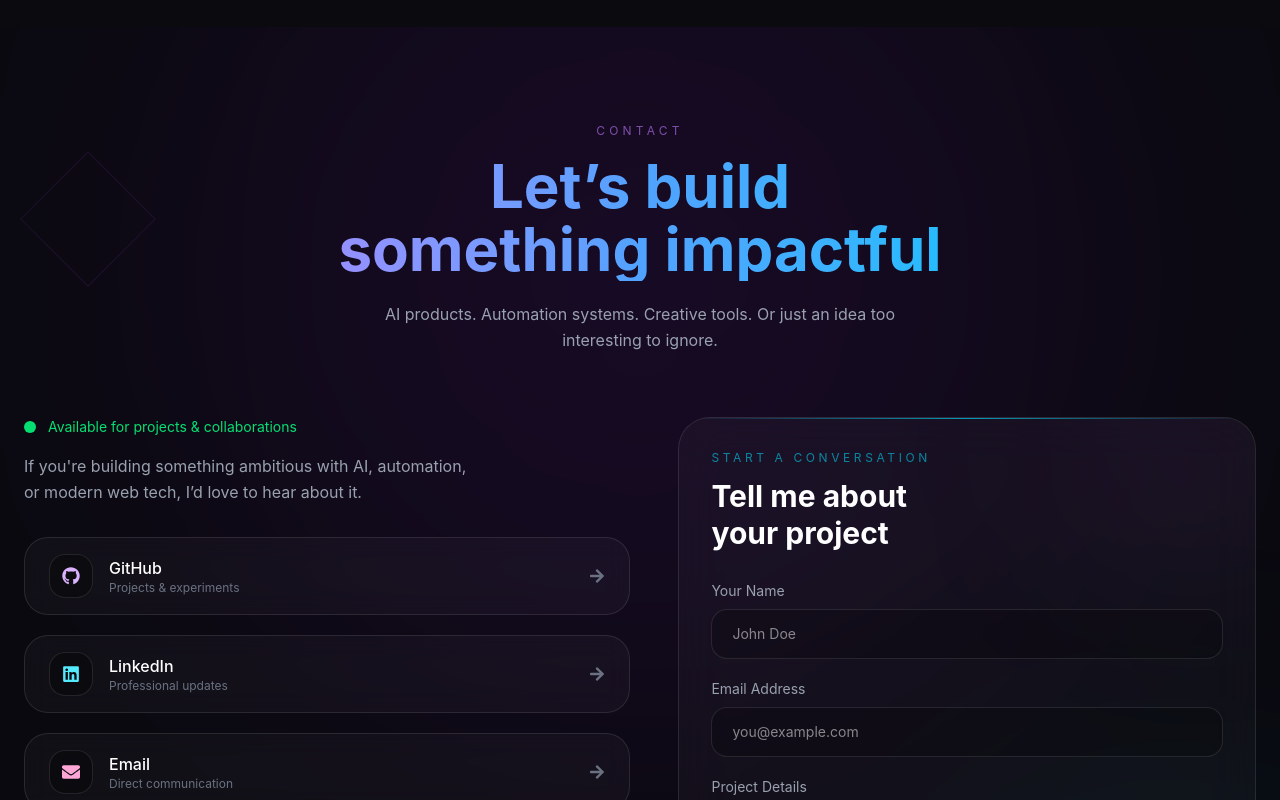
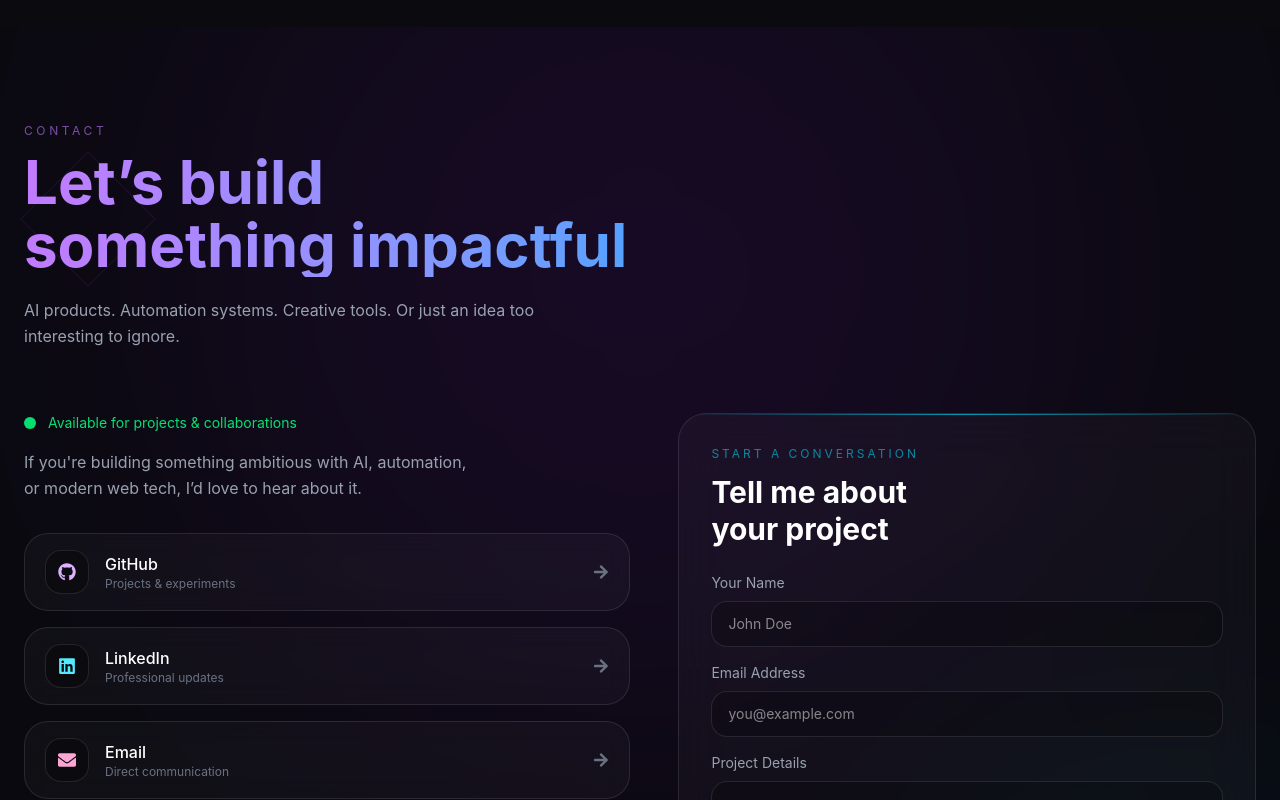
Before and after one commit to Himanshu110109/portfolio, a React (Vite) app: page / in a window 1280 px wide. Shown: the part 4240-5040 px from the top of the page. Built offline with nearby package versions, Linux system fonts and the light colour scheme.

Commit message:
Update Contact.jsx

```diff
--- a/src/components/Contact.jsx
+++ b/src/components/Contact.jsx
@@ -33,39 +33,43 @@ export default function Contact() {
   return (
     <section
       id="contact"
-      className="relative py-16 md:py-24 px-4 sm:px-6 overflow-hidden"
+      className="relative py-14 md:py-24 px-4 sm:px-6 overflow-hidden"
     >
+
       {/* BACKGROUND */}
       <div className="absolute inset-0 pointer-events-none overflow-hidden">
+
         <div className="absolute top-[-180px] left-1/2 -translate-x-1/2 w-[850px] h-[850px] bg-purple-600/10 blur-[180px] rounded-full" />
 
         <div className="absolute bottom-[-120px] right-[-100px] w-[420px] h-[420px] bg-cyan-500/10 blur-[140px] rounded-full" />
 
-        <div className="absolute top-36 left-10 w-24 h-24 border border-purple-500/10 rotate-45" />
+        {/* Removed decorative shapes on mobile */}
+        <div className="hidden md:block absolute top-36 left-10 w-24 h-24 border border-purple-500/10 rotate-45" />
 
-        <div className="absolute bottom-20 left-1/3 w-32 h-32 border border-cyan-400/10 rounded-full" />
+        <div className="hidden md:block absolute bottom-20 left-1/3 w-32 h-32 border border-cyan-400/10 rounded-full" />
       </div>
 
       <div className="max-w-7xl mx-auto relative z-10">
 
         {/* HEADER */}
         <motion.div
-          initial={{ opacity: 0, y: 30 }}
+          initial={{ opacity: 0, y: 20 }}
           whileInView={{ opacity: 1, y: 0 }}
-          transition={{ duration: 0.7 }}
-          className="text-center mb-12 md:mb-16 px-2"
+          transition={{ duration: 0.6 }}
+          className="mb-10 md:mb-16"
         >
-          <p className="text-xs uppercase tracking-[0.35em] text-purple-400/60 mb-4">
+
+          <p className="text-xs uppercase tracking-[0.3em] text-purple-400/60 mb-3 text-left">
             CONTACT
           </p>
 
-          <h2 className="text-4xl sm:text-5xl md:text-6xl font-bold leading-[1.05] gradient-text">
+          <h2 className="text-3xl sm:text-5xl md:text-6xl font-bold leading-[1.05] gradient-text text-left">
             Let’s build
             <br />
             something impactful
           </h2>
 
-          <p className="max-w-xl mx-auto text-gray-400 text-sm sm:text-base mt-5 leading-relaxed text-center">
+          <p className="max-w-xl text-gray-400 text-sm sm:text-base mt-5 leading-relaxed text-left">
             AI products. Automation systems. Creative tools.
             Or just an idea too interesting to ignore.
           </p>
@@ -76,15 +80,16 @@ export default function Contact() {
 
           {/* LEFT SIDE */}
           <motion.div
-            initial={{ opacity: 0, x: -40 }}
+            initial={{ opacity: 0, x: -30 }}
             whileInView={{ opacity: 1, x: 0 }}
-            transition={{ duration: 0.7 }}
-            className="relative w-full min-w-0 flex flex-col items-center lg:items-start text-center lg:text-left"
+            transition={{ duration: 0.6 }}
+            className="relative w-full"
           >
 
             {/* STATUS */}
-            <div className="mb-8 flex flex-col items-center lg:items-start">
-              <div className="flex items-center gap-3 mb-4 justify-center lg:justify-start">
+            <div className="mb-8">
+
+              <div className="flex items-center gap-3 mb-4">
                 <div className="relative flex h-3 w-3">
                   <span className="animate-ping absolute inline-flex h-full w-full rounded-full bg-green-400 opacity-75" />
                   <span className="relative inline-flex rounded-full h-3 w-3 bg-green-400" />
@@ -95,7 +100,7 @@ export default function Contact() {
                 </p>
               </div>
 
-              <p className="text-gray-400 leading-relaxed text-sm sm:text-base max-w-md text-center lg:text-left">
+              <p className="text-gray-400 leading-relaxed text-sm sm:text-base max-w-md text-left">
                 If you're building something ambitious with AI,
                 automation, or modern web tech,
                 I’d love to hear about it.
@@ -103,35 +108,34 @@ export default function Contact() {
             </div>
 
             {/* SOCIALS DESKTOP */}
-            <div className="hidden sm:flex flex-col space-y-5 w-full">
+            <div className="hidden sm:flex flex-col space-y-4 w-full">
 
               {/* GITHUB */}
               <a
                 href="https://github.com/Himanshu110109"
                 target="_blank"
                 rel="noreferrer"
-                className="group relative flex items-center justify-between gap-4 overflow-hidden rounded-3xl border border-white/10 bg-white/[0.03] backdrop-blur-md px-5 sm:px-6 py-4 hover:border-purple-500/40 transition-all duration-300 w-full"
+                className="group relative flex items-center justify-between gap-4 overflow-hidden rounded-3xl border border-white/10 bg-white/[0.03] backdrop-blur-md px-5 py-4 hover:border-purple-500/40 transition-all duration-300"
               >
-                <div className="absolute inset-0 bg-gradient-to-r from-purple-500/0 via-purple-500/5 to-cyan-500/0 opacity-0 group-hover:opacity-100 transition duration-500" />
 
-                <div className="relative z-10 flex items-center gap-4 flex-1 min-w-0">
+                <div className="flex items-center gap-4">
 
                   <div className="w-11 h-11 rounded-2xl bg-black/30 border border-white/10 flex items-center justify-center text-lg text-purple-300 shrink-0">
                     <FaGithub />
                   </div>
 
-                  <div className="min-w-0 text-left">
-                    <p className="text-white font-medium truncate">
+                  <div>
+                    <p className="text-white font-medium">
                       GitHub
                     </p>
 
-                    <p className="text-gray-500 text-xs truncate">
+                    <p className="text-gray-500 text-xs">
                       Projects & experiments
                     </p>
                   </div>
                 </div>
 
-                <FaArrowRight className="relative z-10 text-gray-500 group-hover:text-purple-400 group-hover:translate-x-1 transition-all shrink-0" />
+                <FaArrowRight className="text-gray-500 group-hover:text-purple-400 group-hover:translate-x-1 transition-all shrink-0" />
               </a>
 
               {/* LINKEDIN */}
@@ -139,66 +143,64 @@ export default function Contact() {
                 href="https://www.linkedin.com/in/himanshu-chandani-9a91b13b7/"
                 target="_blank"
                 rel="noreferrer"
-                className="group relative flex items-center justify-between gap-4 overflow-hidden rounded-3xl border border-white/10 bg-white/[0.03] backdrop-blur-md px-5 sm:px-6 py-4 hover:border-cyan-500/40 transition-all duration-300 w-full"
+                className="group relative flex items-center justify-between gap-4 overflow-hidden rounded-3xl border border-white/10 bg-white/[0.03] backdrop-blur-md px-5 py-4 hover:border-cyan-500/40 transition-all duration-300"
               >
-                <div className="absolute inset-0 bg-gradient-to-r from-cyan-500/0 via-cyan-500/5 to-blue-500/0 opacity-0 group-hover:opacity-100 transition duration-500" />
 
-                <div className="relative z-10 flex items-center gap-4 flex-1 min-w-0">
+                <div className="flex items-center gap-4">
 
                   <div className="w-11 h-11 rounded-2xl bg-black/30 border border-white/10 flex items-center justify-center text-lg text-cyan-300 shrink-0">
                     <FaLinkedin />
                   </div>
 
-                  <div className="min-w-0 text-left">
-                    <p className="text-white font-medium truncate">
+                  <div>
+                    <p className="text-white font-medium">
                       LinkedIn
                     </p>
 
-                    <p className="text-gray-500 text-xs truncate">
+                    <p className="text-gray-500 text-xs">
                       Professional updates
                     </p>
                   </div>
                 </div>
 
-                <FaArrowRight className="relative z-10 text-gray-500 group-hover:text-cyan-400 group-hover:translate-x-1 transition-all shrink-0" />
+                <FaArrowRight className="text-gray-500 group-hover:text-cyan-400 group-hover:translate-x-1 transition-all shrink-0" />
               </a>
 
               {/* EMAIL */}
               <a
                 href="mailto:himanshu110109@gmail.com"
-                className="group relative flex items-center justify-between gap-4 overflow-hidden rounded-3xl border border-white/10 bg-white/[0.03] backdrop-blur-md px-5 sm:px-6 py-4 hover:border-pink-500/40 transition-all duration-300 w-full"
+                className="group relative flex items-center justify-between gap-4 overflow-hidden rounded-3xl border border-white/10 bg-white/[0.03] backdrop-blur-md px-5 py-4 hover:border-pink-500/40 transition-all duration-300"
               >
-                <div className="absolute inset-0 bg-gradient-to-r from-pink-500/0 via-pink-500/5 to-purple-500/0 opacity-0 group-hover:opacity-100 transition duration-500" />
 
-                <div className="relative z-10 flex items-center gap-4 flex-1 min-w-0">
+                <div className="flex items-center gap-4">
 
                   <div className="w-11 h-11 rounded-2xl bg-black/30 border border-white/10 flex items-center justify-center text-lg text-pink-300 shrink-0">
                     <FaEnvelope />
                   </div>
 
-                  <div className="min-w-0 text-left">
-                    <p className="text-white font-medium truncate">
+                  <div>
+                    <p className="text-white font-medium">
                       Email
                     </p>
 
-                    <p className="text-gray-500 text-xs truncate">
+                    <p className="text-gray-500 text-xs">
                       Direct communication
                     </p>
                   </div>
                 </div>
 
-                <FaArrowRight className="relative z-10 text-gray-500 group-hover:text-pink-400 group-hover:translate-x-1 transition-all shrink-0" />
+                <FaArrowRight className="text-gray-500 group-hover:text-pink-400 group-hover:translate-x-1 transition-all shrink-0" />
               </a>
             </div>
 
             {/* SOCIALS MOBILE */}
-            <div className="flex sm:hidden items-center justify-center gap-4 mt-8">
+            <div className="flex sm:hidden items-center gap-4 mt-8">
 
               <a
                 href="https://github.com/Himanshu110109"
                 target="_blank"
                 rel="noreferrer"
-                className="w-14 h-14 rounded-2xl border border-white/10 bg-white/[0.03] backdrop-blur-md flex items-center justify-center text-purple-300 text-xl"
+                className="w-12 h-12 rounded-2xl border border-white/10 bg-white/[0.03] backdrop-blur-md flex items-center justify-center text-purple-300 text-lg"
               >
                 <FaGithub />
               </a>
@@ -207,14 +209,14 @@ export default function Contact() {
                 href="https://www.linkedin.com/in/himanshu-chandani-9a91b13b7/"
                 target="_blank"
                 rel="noreferrer"
-                className="w-14 h-14 rounded-2xl border border-white/10 bg-white/[0.03] backdrop-blur-md flex items-center justify-center text-cyan-300 text-xl"
+                className="w-12 h-12 rounded-2xl border border-white/10 bg-white/[0.03] backdrop-blur-md flex items-center justify-center text-cyan-300 text-lg"
               >
                 <FaLinkedin />
               </a>
 
               <a
                 href="mailto:himanshu110109@gmail.com"
-                className="w-14 h-14 rounded-2xl border border-white/10 bg-white/[0.03] backdrop-blur-md flex items-center justify-center text-pink-300 text-xl"
+                className="w-12 h-12 rounded-2xl border border-white/10 bg-white/[0.03] backdrop-blur-md flex items-center justify-center text-pink-300 text-lg"
               >
                 <FaEnvelope />
               </a>
@@ -224,28 +226,27 @@ export default function Contact() {
           {/* FORM */}
           <motion.form
             onSubmit={handleSubmit}
-            initial={{ opacity: 0, x: 40 }}
+            initial={{ opacity: 0, x: 30 }}
             whileInView={{ opacity: 1, x: 0 }}
-            transition={{ duration: 0.7 }}
-            className="relative rounded-[32px] border border-white/10 bg-white/[0.03] backdrop-blur-xl p-6 sm:p-8 overflow-hidden w-full"
+            transition={{ duration: 0.6 }}
+            className="relative rounded-[28px] border border-white/10 bg-white/[0.03] backdrop-blur-xl p-5 sm:p-8 overflow-hidden w-full"
           >
 
-            {/* GLOW */}
+            {/* TOP GLOW */}
             <div className="absolute top-0 left-0 w-full h-px bg-gradient-to-r from-transparent via-cyan-400/70 to-transparent" />
-
-            <div className="absolute -top-20 right-[-50px] w-[220px] h-[220px] bg-purple-500/10 blur-[100px] rounded-full" />
 
             <input type="hidden" name="_captcha" value="false" />
             <input type="hidden" name="_template" value="table" />
             <input type="text" name="_honey" style={{ display: "none" }} />
 
             {/* FORM HEADER */}
-            <div className="mb-7 relative z-10 text-center lg:text-left">
-              <p className="text-xs uppercase tracking-[0.3em] text-cyan-400/60 mb-3">
+            <div className="mb-6 relative z-10">
+
+              <p className="text-xs uppercase tracking-[0.25em] text-cyan-400/60 mb-3 text-left">
                 START A CONVERSATION
               </p>
 
-              <h3 className="text-2xl sm:text-3xl font-bold text-white leading-tight">
+              <h3 className="text-2xl sm:text-3xl font-bold text-white leading-tight text-left">
                 Tell me about
                 <br />
                 your project
@@ -253,7 +254,7 @@ export default function Contact() {
             </div>
 
             {/* INPUTS */}
-            <div className="space-y-5 relative z-10">
+            <div className="space-y-4 relative z-10">
 
               <div>
                 <label className="text-sm text-gray-400 mb-2 block text-left">
@@ -265,7 +266,7 @@ export default function Contact() {
                   name="name"
                   required
                   placeholder="John Doe"
-                  className="w-full rounded-2xl border border-white/10 bg-black/20 px-5 py-3.5 outline-none focus:border-purple-500/50 transition text-sm"
+                  className="w-full rounded-2xl border border-white/10 bg-black/20 px-4 py-3 outline-none focus:border-purple-500/50 transition text-sm"
                 />
               </div>
 
@@ -279,7 +280,7 @@ export default function Contact() {
                   name="email"
                   required
                   placeholder="you@example.com"
-                  className="w-full rounded-2xl border border-white/10 bg-black/20 px-5 py-3.5 outline-none focus:border-cyan-500/50 transition text-sm"
+                  className="w-full rounded-2xl border border-white/10 bg-black/20 px-4 py-3 outline-none focus:border-cyan-500/50 transition text-sm"
                 />
               </div>
 
@@ -293,20 +294,18 @@ export default function Contact() {
                   required
                   rows="4"
                   placeholder="Tell me about your idea..."
-                  className="w-full rounded-2xl border border-white/10 bg-black/20 px-5 py-4 outline-none focus:border-pink-500/50 transition text-sm resize-none"
+                  className="w-full rounded-2xl border border-white/10 bg-black/20 px-4 py-4 outline-none focus:border-pink-500/50 transition text-sm resize-none"
                 />
               </div>
 
               <button
                 type="submit"
-                className="group relative overflow-hidden w-full rounded-2xl py-3.5 font-medium bg-gradient-to-r from-purple-600 to-blue-500 hover:scale-[1.01] active:scale-[0.99] transition-all duration-300"
+                className="group relative overflow-hidden w-full rounded-2xl py-3 font-medium bg-gradient-to-r from-purple-600 to-blue-500 hover:scale-[1.01] active:scale-[0.99] transition-all duration-300"
               >
                 <span className="relative z-10 flex items-center justify-center gap-2">
                   Send Message
                   <FaArrowRight className="group-hover:translate-x-1 transition-transform" />
                 </span>
-
-                <div className="absolute inset-0 bg-white/10 opacity-0 group-hover:opacity-100 transition" />
               </button>
             </div>
           </motion.form>
```
